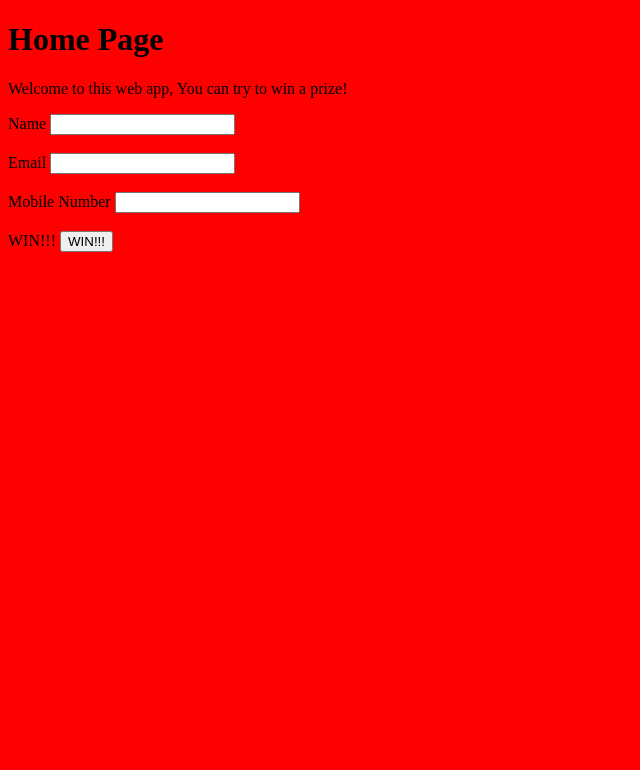
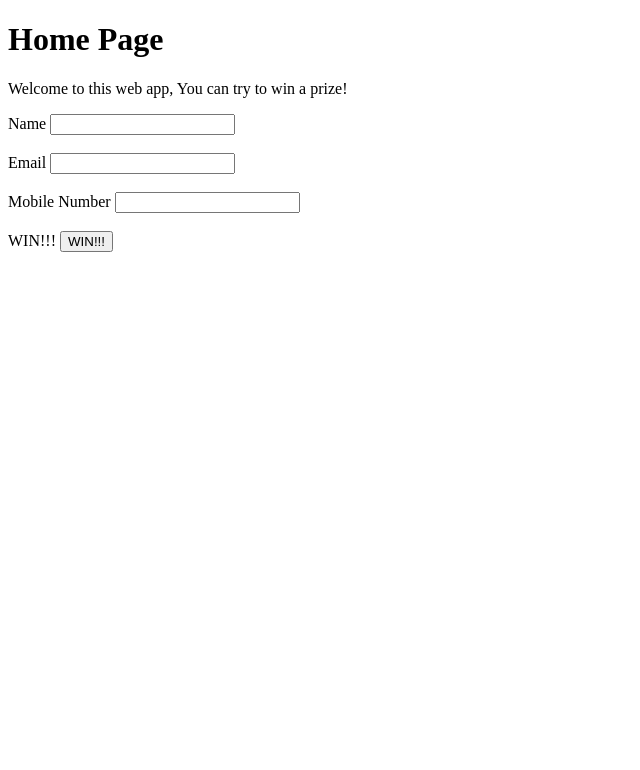
Before and after one commit to HiddenRealm/Group_Project_SJ, a Flask app: page / in a window 1280 px wide. Shown: the top 770 px of the page, without its empty margins (0-640 px from the left). Run offline with Flask 2, Linux system fonts and the light colour scheme.

Commit message:
Update home.html

```diff
--- a/application/templates/home.html
+++ b/application/templates/home.html
@@ -6,13 +6,6 @@
 		<style>
 			span {
 				color: red;
-			}
-
-			body {
-				background-color: red;
-				height: 750px;
-				background-repeat: no-repeat;
-				background-size: contain;
 			}
 		</style>
 	</head>
```
